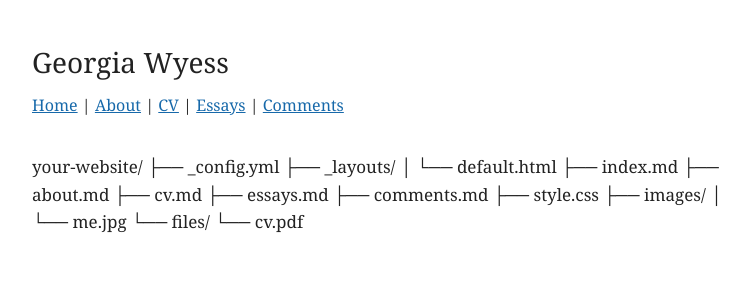
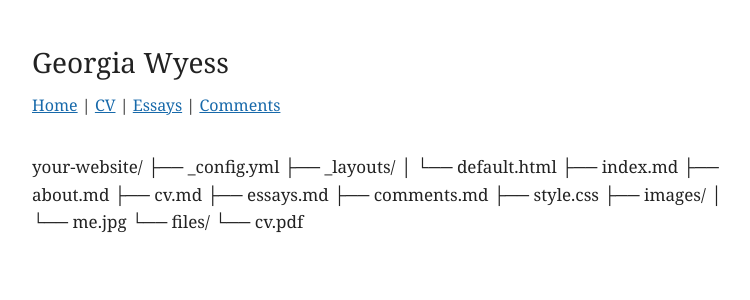
Before and after one commit to georgiawyess/georgiawyess.github.io, a Jekyll site: the page built from setup.md, in a window 1280 px wide. Shown: the top 300 px of the page, without its empty margins (248-998 px from the left). Built offline with Jekyll 4.4.1, drawn with Linux system fonts in a browser that asks for light colours; our own code applies the rules of GitHub Pages for plain Markdown files.

Commit message:
Update default.html

```diff
--- a/_layouts/default.html
+++ b/_layouts/default.html
@@ -11,7 +11,6 @@
     <h1><a href="{{ '/' | relative_url }}">Georgia Wyess</a></h1>
     <nav>
       <a href="{{ '/' | relative_url }}">Home</a> |
-      <a href="{{ '/about' | relative_url }}">About</a> |
       <a href="{{ '/cv' | relative_url }}">CV</a> |
       <a href="{{ '/essays' | relative_url }}">Essays</a> |
       <a href="{{ '/comments' | relative_url }}">Comments</a>
```
